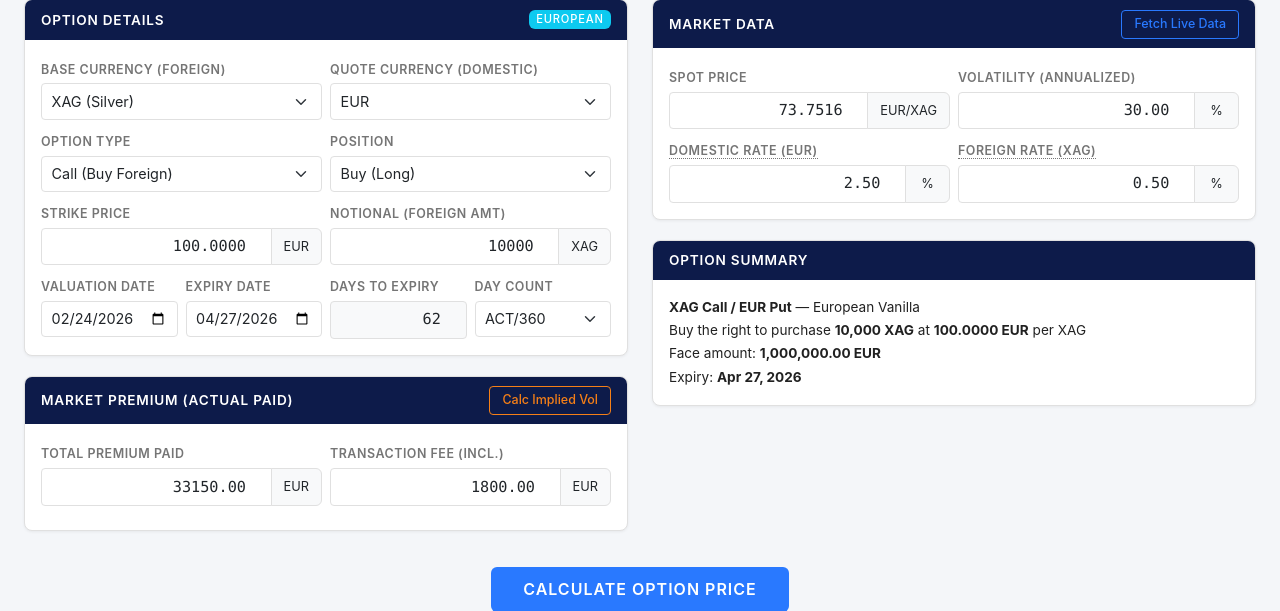
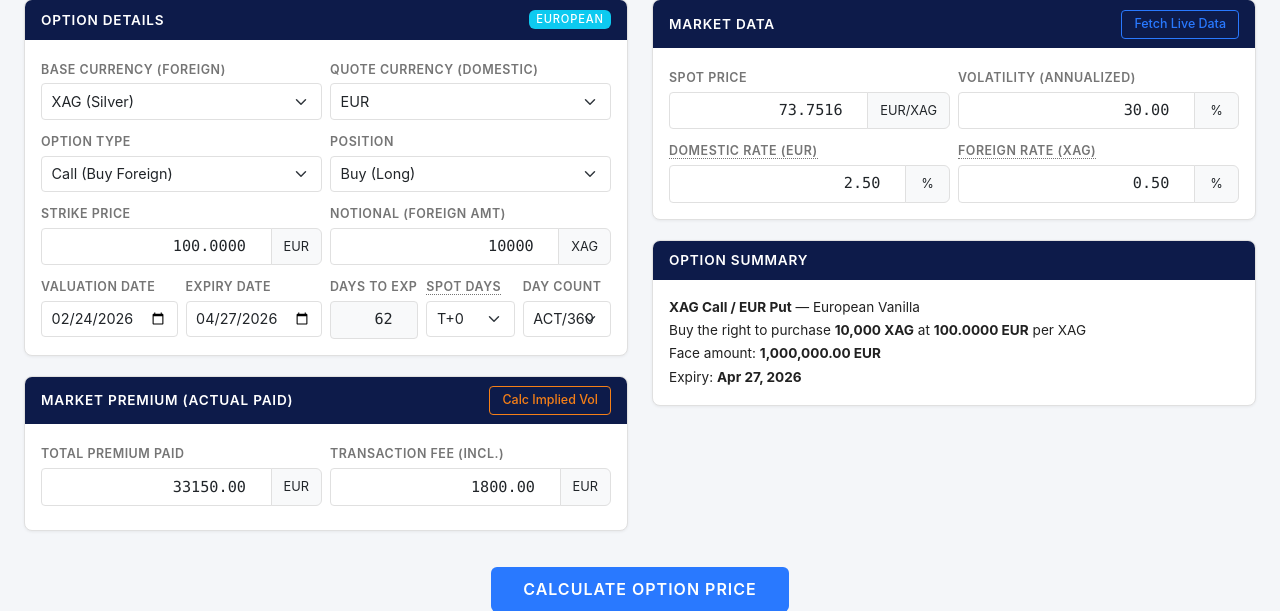
Before and after one commit to gonzalofernandeziglesias-alt/appOTCoptionsCALCULATOR, a Flask app: page / in a window 1280 px wide. Shown: the part 100-711 px from the top of the page. Run offline with Flask 3, Linux system fonts and the light colour scheme.

Commit message:
Add Spot Days (settlement offset) to match bank pricing conventions
Banks typically compute T from the spot date (T+2 business days) rather
than the trade date. This adds a Spot Days selector (T+0 to T+3) that
adjusts the effective time-to-expiry by advancing the start date by N
business days before computing T.

With ACT/365 + T+2, the calculator now produces 2.7732 EUR/XAG vs the
bank's 2.74 (1.2% gap), compared to the previous 2.9453 (7.5% gap).

https://claude.ai/code/session_01BsHqEG2rNP3Qryjbcq2of8

```diff
--- a/app.py
+++ b/app.py
@@ -6,7 +6,7 @@ using the Garman-Kohlhagen model. Supports FX pairs and precious metals.
 """
 
 from flask import Flask, render_template, jsonify, request
-from datetime import datetime, date
+from datetime import datetime, date, timedelta
 import logging
 import time
 import traceback
@@ -21,6 +21,16 @@ app = Flask(__name__)
 
 
 _START_TS = str(int(time.time()))
+
+
+def _add_business_days(start_date, n):
+    """Advance start_date by n business days (skipping weekends)."""
+    current = start_date
+    for _ in range(n):
+        current += timedelta(days=1)
+        while current.weekday() >= 5:  # Saturday=5, Sunday=6
+            current += timedelta(days=1)
+    return current
 
 
 @app.route('/')
@@ -46,9 +56,11 @@ def calculate():
         # Time to expiry
         valuation_date = datetime.strptime(data['valuation_date'], '%Y-%m-%d').date()
         expiry_date = datetime.strptime(data['expiry_date'], '%Y-%m-%d').date()
-        days_to_expiry = (expiry_date - valuation_date).days
+        spot_days = int(data.get('spot_days', 0))
+        spot_date = _add_business_days(valuation_date, spot_days)
+        days_to_expiry = (expiry_date - spot_date).days
         if days_to_expiry < 0:
-            return jsonify({'error': 'Expiry date must be after valuation date'}), 400
+            return jsonify({'error': 'Expiry date must be after spot date'}), 400
         day_count = data.get('day_count', 'ACT/365')
         day_base = 360 if day_count == 'ACT/360' else 365
         T = days_to_expiry / day_base
@@ -105,6 +117,7 @@ def calculate():
             'price_per_unit': round(price_unit, 6),
             'total_premium': round(total_premium, 2),
             'days_to_expiry': days_to_expiry,
+            'spot_date': spot_date.isoformat() if spot_days > 0 else None,
             'T': round(T, 6),
             'greeks_unit': {k: round(v, 8) for k, v in greeks.items()},
             'greeks_total': {k: round(v, 4) for k, v in greeks_total.items()},
@@ -150,7 +163,9 @@ def calc_implied_vol():
 
         valuation_date = datetime.strptime(data['valuation_date'], '%Y-%m-%d').date()
         expiry_date = datetime.strptime(data['expiry_date'], '%Y-%m-%d').date()
-        days_to_expiry = (expiry_date - valuation_date).days
+        spot_days = int(data.get('spot_days', 0))
+        spot_date = _add_business_days(valuation_date, spot_days)
+        days_to_expiry = (expiry_date - spot_date).days
         day_count = data.get('day_count', 'ACT/365')
         day_base = 360 if day_count == 'ACT/360' else 365
         T = days_to_expiry / day_base
--- a/static/js/app.js
+++ b/static/js/app.js
@@ -30,6 +30,7 @@ document.addEventListener('DOMContentLoaded', function () {
         estOtcVol: document.getElementById('estOtcVol'),
         btnUseEstVol: document.getElementById('btnUseEstVol'),
         slvIvSource: document.getElementById('slvIvSource'),
+        spotDays: document.getElementById('spotDays'),
         dayCount: document.getElementById('dayCount'),
         greeksTotal: document.getElementById('greeksTotal'),
         resultsSection: document.getElementById('resultsSection'),
@@ -54,19 +55,33 @@ document.addEventListener('DOMContentLoaded', function () {
     }
 
     // --- Update days to expiry when dates change ---
+    function addBusinessDays(startDate, n) {
+        const d = new Date(startDate);
+        for (let i = 0; i < n; i++) {
+            d.setDate(d.getDate() + 1);
+            while (d.getDay() === 0 || d.getDay() === 6) {
+                d.setDate(d.getDate() + 1);
+            }
+        }
+        return d;
+    }
+
     function updateDaysToExpiry() {
         const val = els.valuationDate.value;
         const exp = els.expiryDate.value;
         if (val && exp) {
-            const d1 = new Date(val);
-            const d2 = new Date(exp);
-            const days = Math.round((d2 - d1) / (1000 * 60 * 60 * 24));
+            const spotOffset = parseInt(els.spotDays.value) || 0;
+            const valDate = new Date(val + 'T00:00:00');
+            const spotDate = addBusinessDays(valDate, spotOffset);
+            const expDate = new Date(exp + 'T00:00:00');
+            const days = Math.round((expDate - spotDate) / (1000 * 60 * 60 * 24));
             els.daysToExpiry.value = days;
         }
     }
 
     els.valuationDate.addEventListener('change', updateDaysToExpiry);
     els.expiryDate.addEventListener('change', updateDaysToExpiry);
+    els.spotDays.addEventListener('change', updateDaysToExpiry);
     els.dayCount.addEventListener('change', updateDaysToExpiry);
 
     // --- SLV IV + OTC Spread ---
@@ -160,6 +175,7 @@ document.addEventListener('DOMContentLoaded', function () {
             option_type: els.optionType.value,
             valuation_date: els.valuationDate.value,
             expiry_date: els.expiryDate.value,
+            spot_days: parseInt(els.spotDays.value) || 0,
             day_count: els.dayCount.value,
             market_premium: els.marketPremium.value || null,
         };
@@ -405,6 +421,7 @@ document.addEventListener('DOMContentLoaded', function () {
                     option_type: els.optionType.value,
                     valuation_date: els.valuationDate.value,
                     expiry_date: els.expiryDate.value,
+                    spot_days: parseInt(els.spotDays.value) || 0,
                     day_count: els.dayCount.value,
                     market_premium: mp,
                 }),
--- a/templates/index.html
+++ b/templates/index.html
@@ -100,12 +100,23 @@
                             <label class="form-label">Expiry Date</label>
                             <input type="date" class="form-control" id="expiryDate" value="2026-04-27">
                         </div>
-                        <div class="col-3">
-                            <label class="form-label">Days to Expiry</label>
+                        <div class="col-2">
+                            <label class="form-label">Days to Exp</label>
                             <input type="number" class="form-control num-input" id="daysToExpiry"
                                    value="63" readonly style="background:#f8f9fa">
                         </div>
-                        <div class="col-3">
+                        <div class="col-2">
+                            <label class="form-label">
+                                <span class="term-help" title="Settlement offset: T+0 (no adjustment), T+1, T+2 (standard FX). Subtracts business days from valuation date to compute effective T.">Spot Days</span>
+                            </label>
+                            <select class="form-select" id="spotDays">
+                                <option value="0" selected>T+0</option>
+                                <option value="1">T+1</option>
+                                <option value="2">T+2</option>
+                                <option value="3">T+3</option>
+                            </select>
+                        </div>
+                        <div class="col-2">
                             <label class="form-label">Day Count</label>
                             <select class="form-select" id="dayCount">
                                 <option value="ACT/360" selected>ACT/360</option>
```
